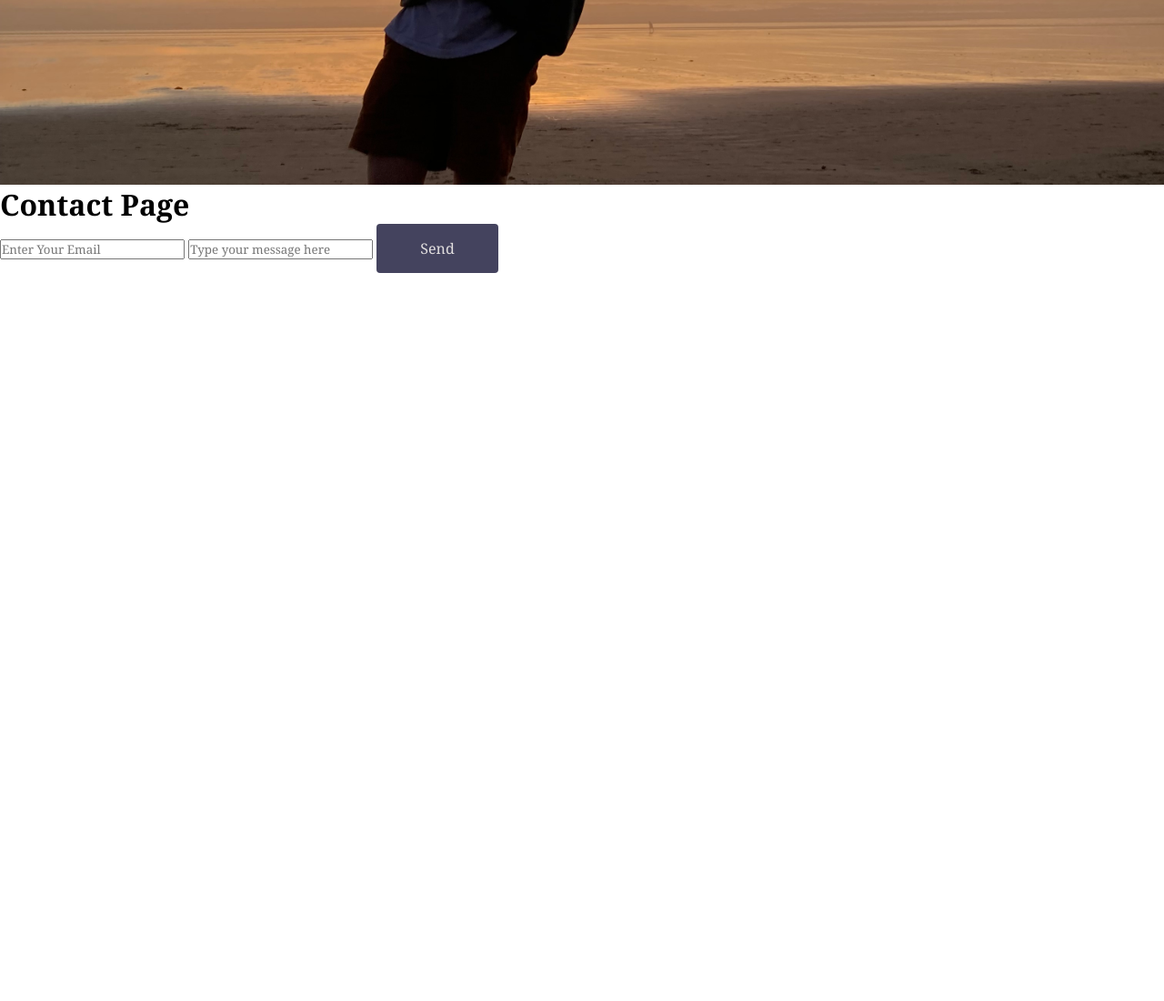
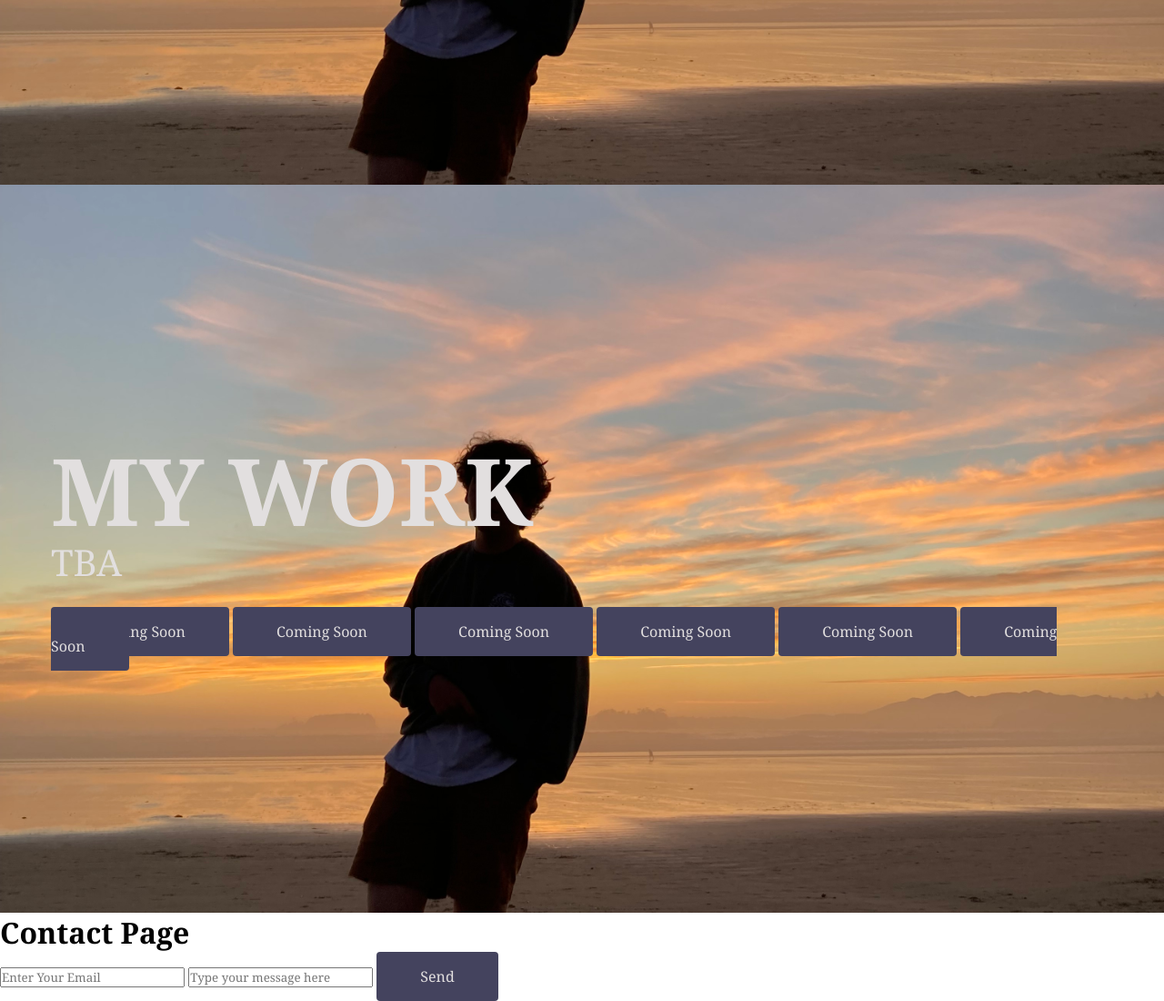
Before and after one commit to sagexx/Personal-Profile, a plain HTML site: page index.html in a window 1280 px wide. Shown: the part 641-1741 px from the top of the page at 91% size. Before the commit the page ends 941 px from the top, so only its background shows below. Drawn offline with Linux system fonts and the light colour scheme.

Commit message:
Add files via upload

```diff
--- a/index.html
+++ b/index.html
@@ -31,6 +31,20 @@
         <h1>Sterling Berg</h1>
         <p>Personal Portfolio</p>
         <a href="about.html" class="button">About Me</a>
+
+    </div>
+</div>
+
+<div class="hero">
+    <div class="hero__content">
+        <h1>My Work</h1>
+        <p>TBA</p>
+        <a href="" class="button">Coming Soon</a>
+        <a href="" class="button">Coming Soon</a>
+        <a href="" class="button">Coming Soon</a>
+        <a href="" class="button">Coming Soon</a>
+        <a href="" class="button">Coming Soon</a>
+        <a href="" class="button">Coming Soon</a>
     </div>
 </div>
 <!--Services Section-->
@@ -42,6 +56,7 @@
 <script src="app.js"></script>
     </body>
 </html>
+
 
 
 
```
